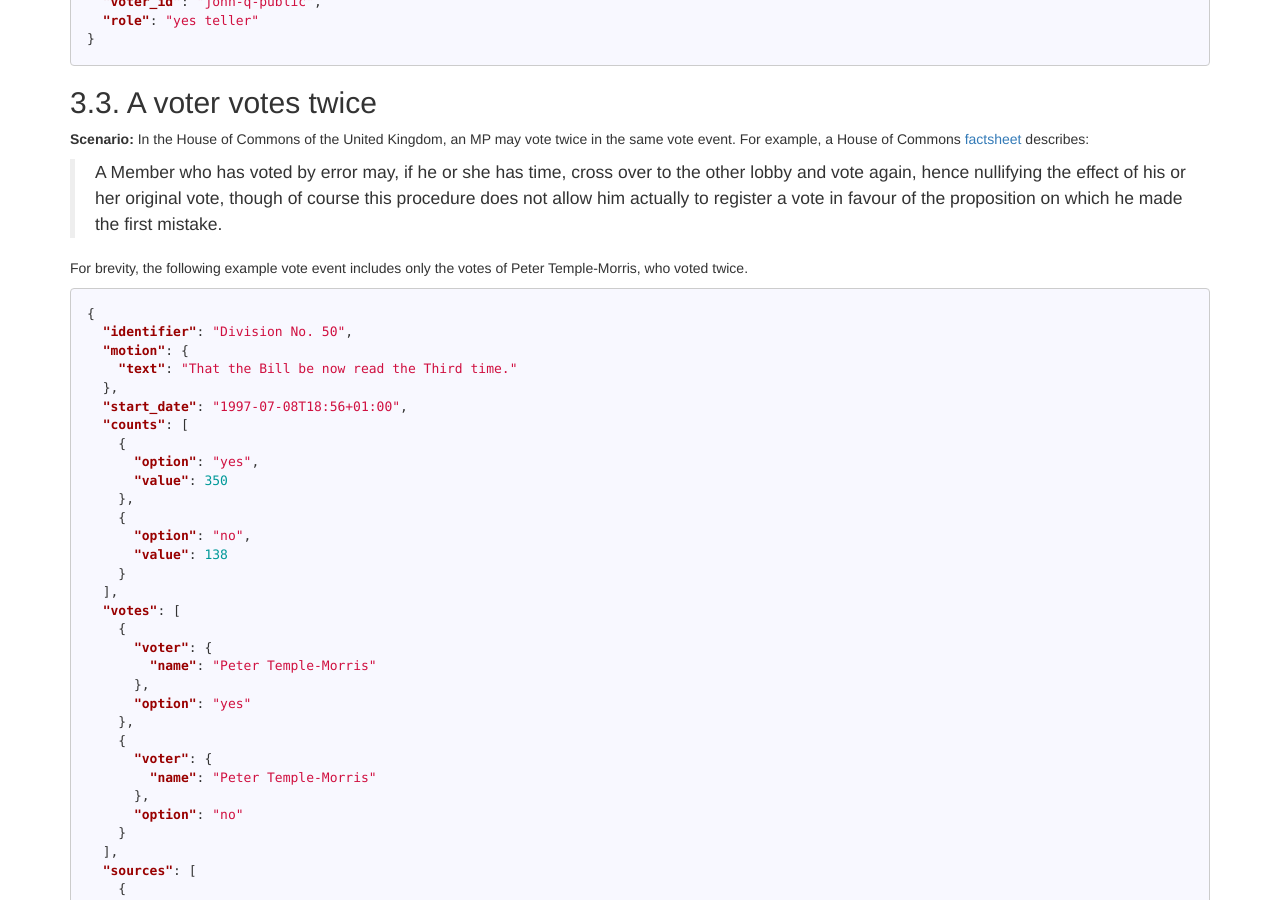
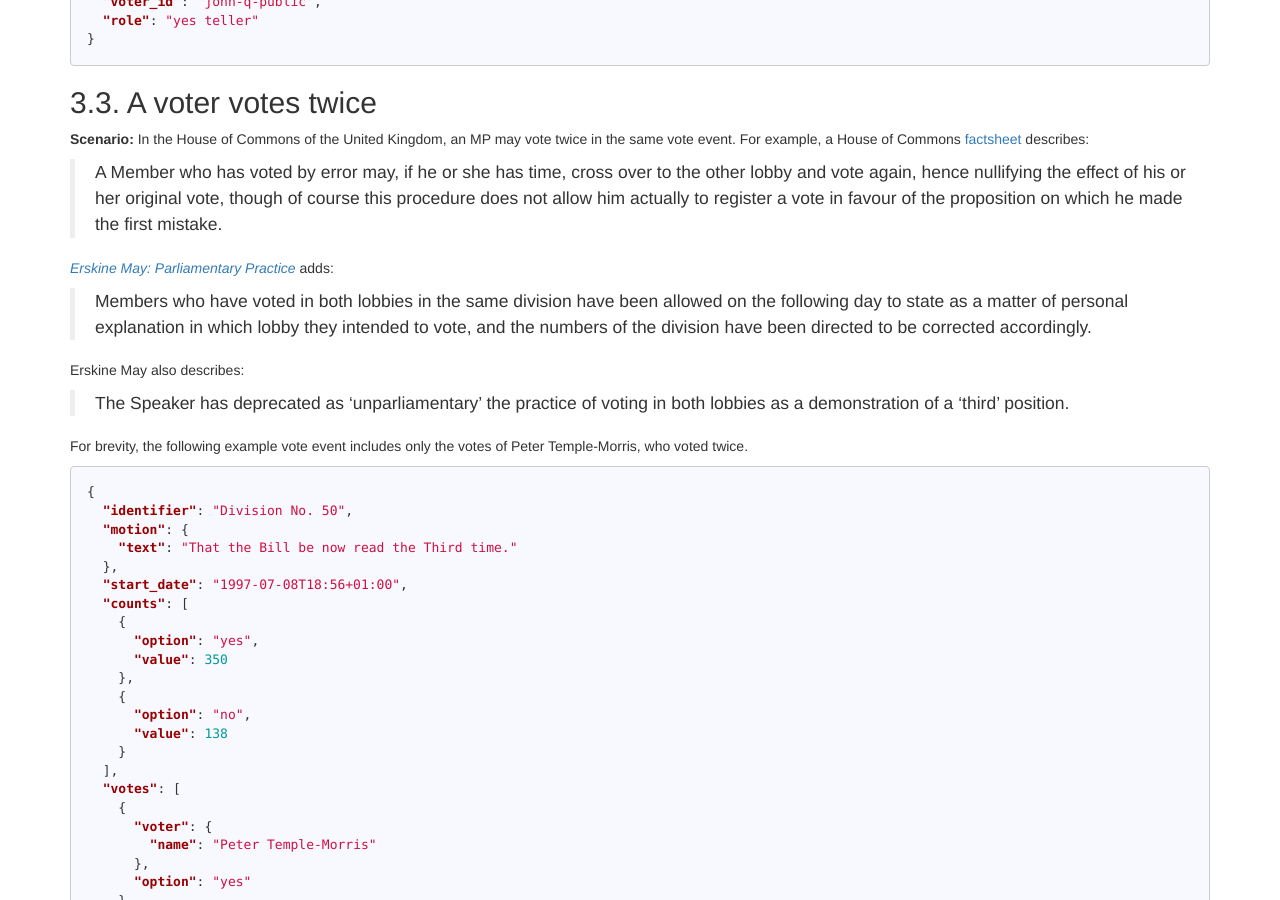
Before and after one commit to popolo-project/popolo-spec, a Jekyll site: the page built from appendices/examples.md, in a window 1280 px wide and 900 px high, scrolled down 6146 px. Built offline with Jekyll 4.4.1, drawn with Linux system fonts in a browser that asks for light colours; nearby versions of some CDN libraries; Markdown is read by kramdown in place of the engine named in the settings.

Commit message:
add notes from Erskine May

````diff
--- a/appendices/examples.md
+++ b/appendices/examples.md
@@ -346,6 +346,14 @@ Since we do not know the option chosen by the teller in this scenario, the `opti
 
 >A Member who has voted by error may, if he or she has time, cross over to the other lobby and vote again, hence nullifying the effect of his or her original vote, though of course this procedure does not allow him actually to register a vote in favour of the proposition on which he made the first mistake.
 
+[_Erskine May: Parliamentary Practice_](http://en.wikipedia.org/wiki/Erskine_May:_Parliamentary_Practice) adds:
+
+>Members who have voted in both lobbies in the same division have been allowed on the following day to state as a matter of personal explanation in which lobby they intended to vote, and the numbers of the division have been directed to be corrected accordingly.
+
+Erskine May also describes:
+
+>The Speaker has deprecated as ‘unparliamentary’ the practice of voting in both lobbies as a demonstration of a ‘third’ position.
+
 For brevity, the following example vote event includes only the votes of Peter Temple-Morris, who voted twice.
 
 ```json
````
